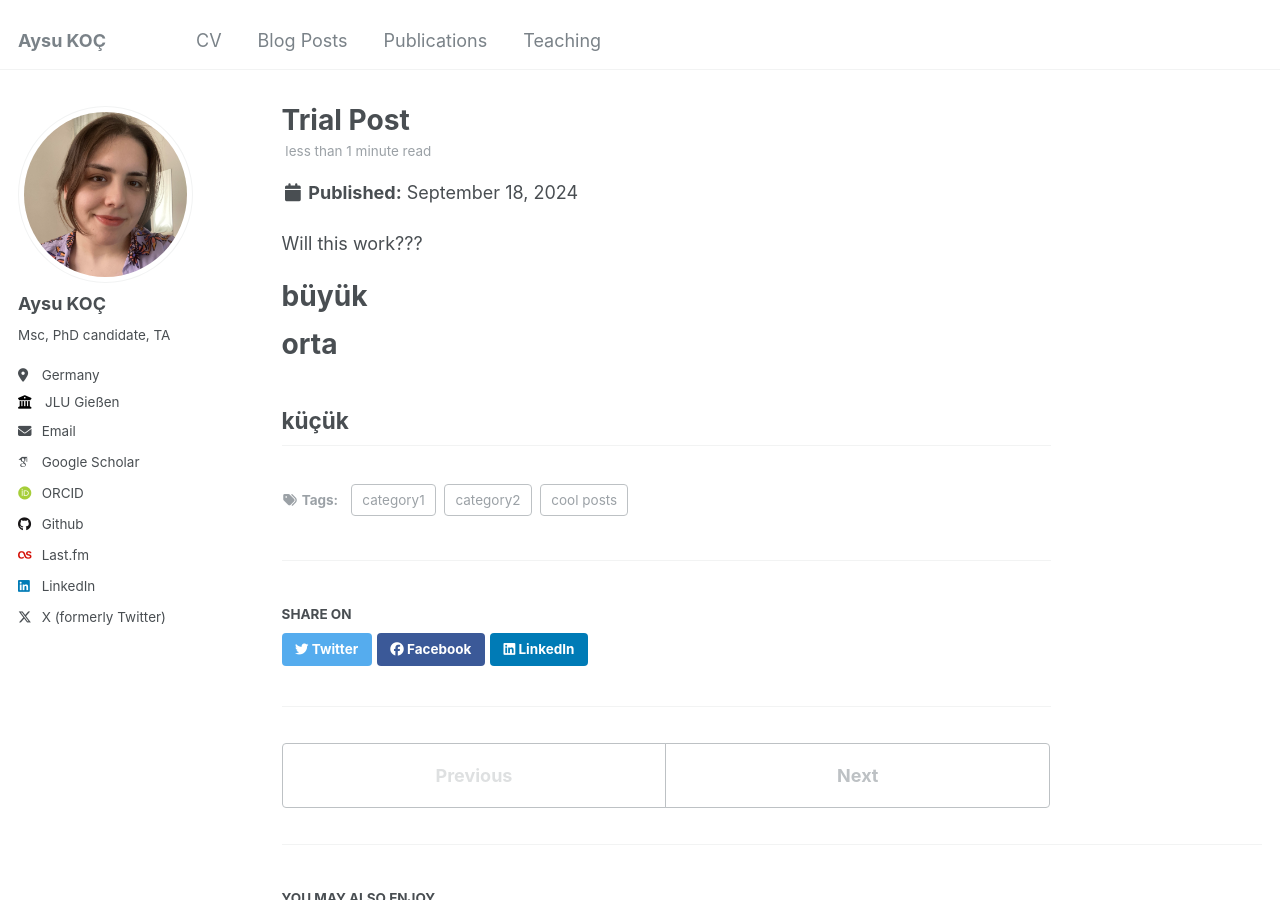
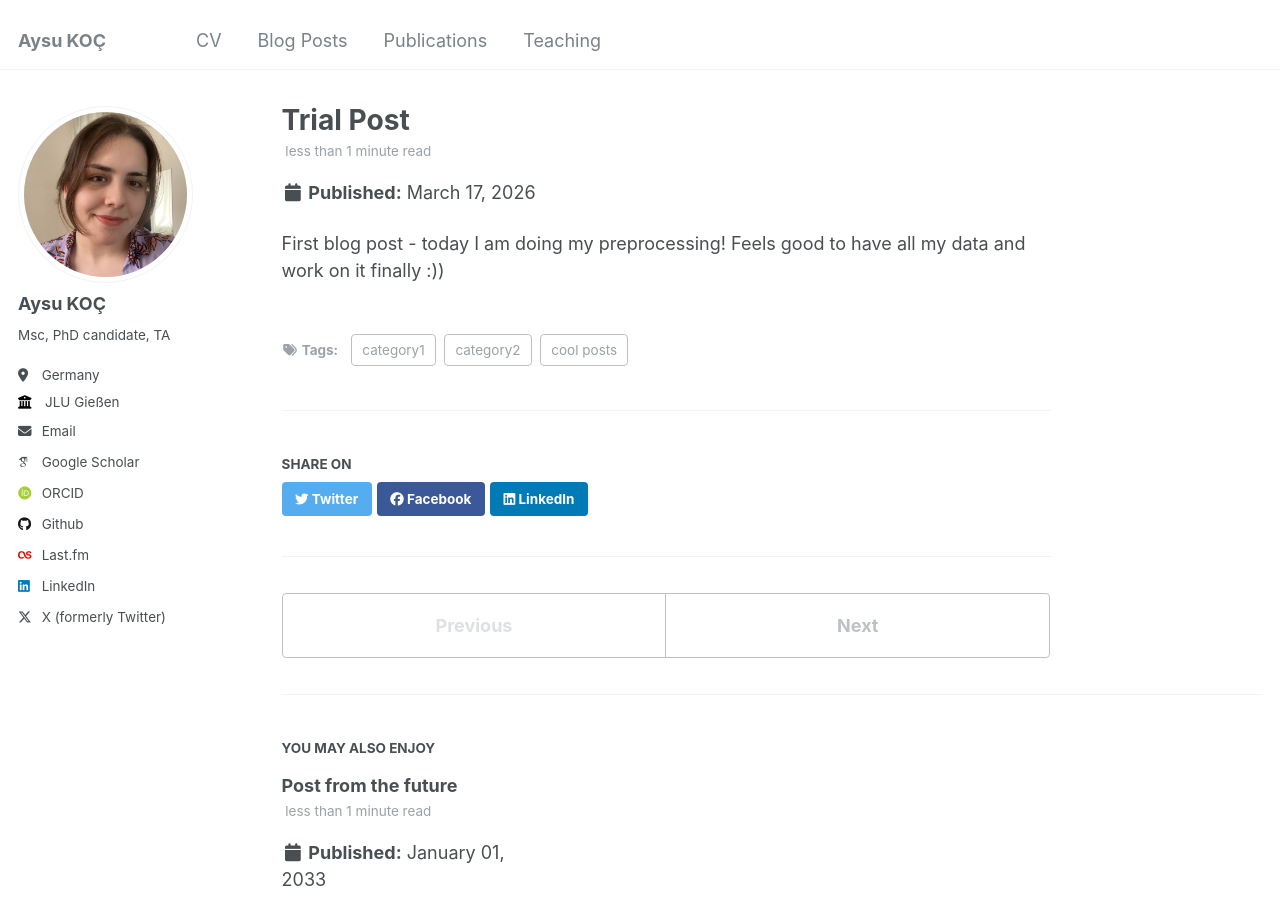
Before and after one commit to aysukoc/aysukoc.github.io, a Jekyll site: the page built from _posts/2024-09-18-blog-post-1.md, in a window 1280 px wide and 900 px high. Built offline with Jekyll 4.4.1, drawn with Linux system fonts in a browser that asks for light colours; some web fonts are replaced.

Commit message:
Update 2024-09-18-blog-post-1.md

```diff
--- a/_posts/2024-09-18-blog-post-1.md
+++ b/_posts/2024-09-18-blog-post-1.md
@@ -1,6 +1,6 @@
 ---
 title: 'Trial Post'
-date: 2024-09-18
+date: 2026-03-17
 permalink: /posts/2024/09/post1/
 tags:
   - cool posts
@@ -8,10 +8,10 @@ tags:
   - category2
 ---
 
-Will this work???
+First blog post - today I am doing my preprocessing! Feels good to have all my data and work on it finally :))
 
 
-büyük
+<!-- büyük
 ======
 
 orta
@@ -19,3 +19,4 @@ orta
 
 küçük
 ------
+-->
```
